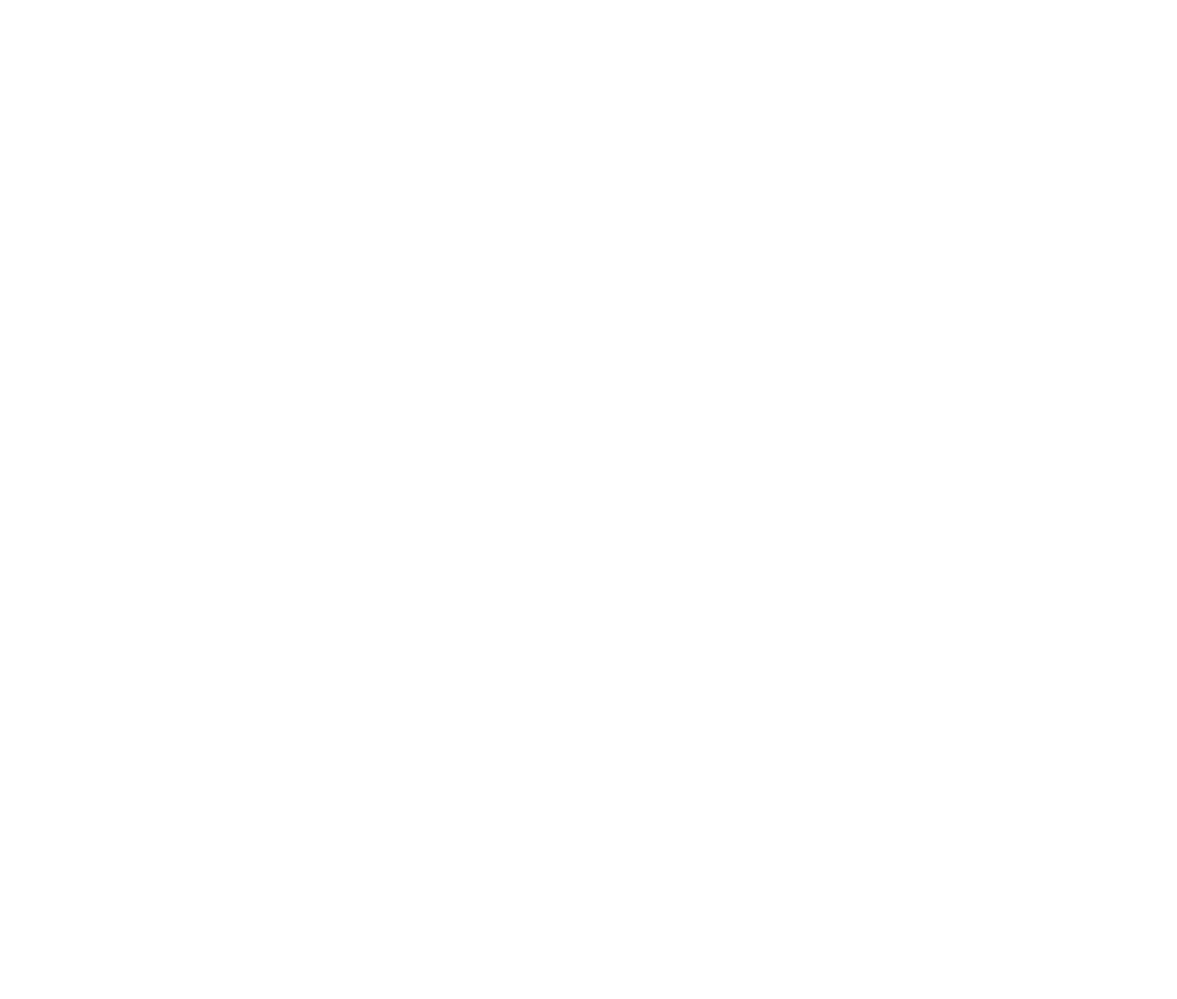
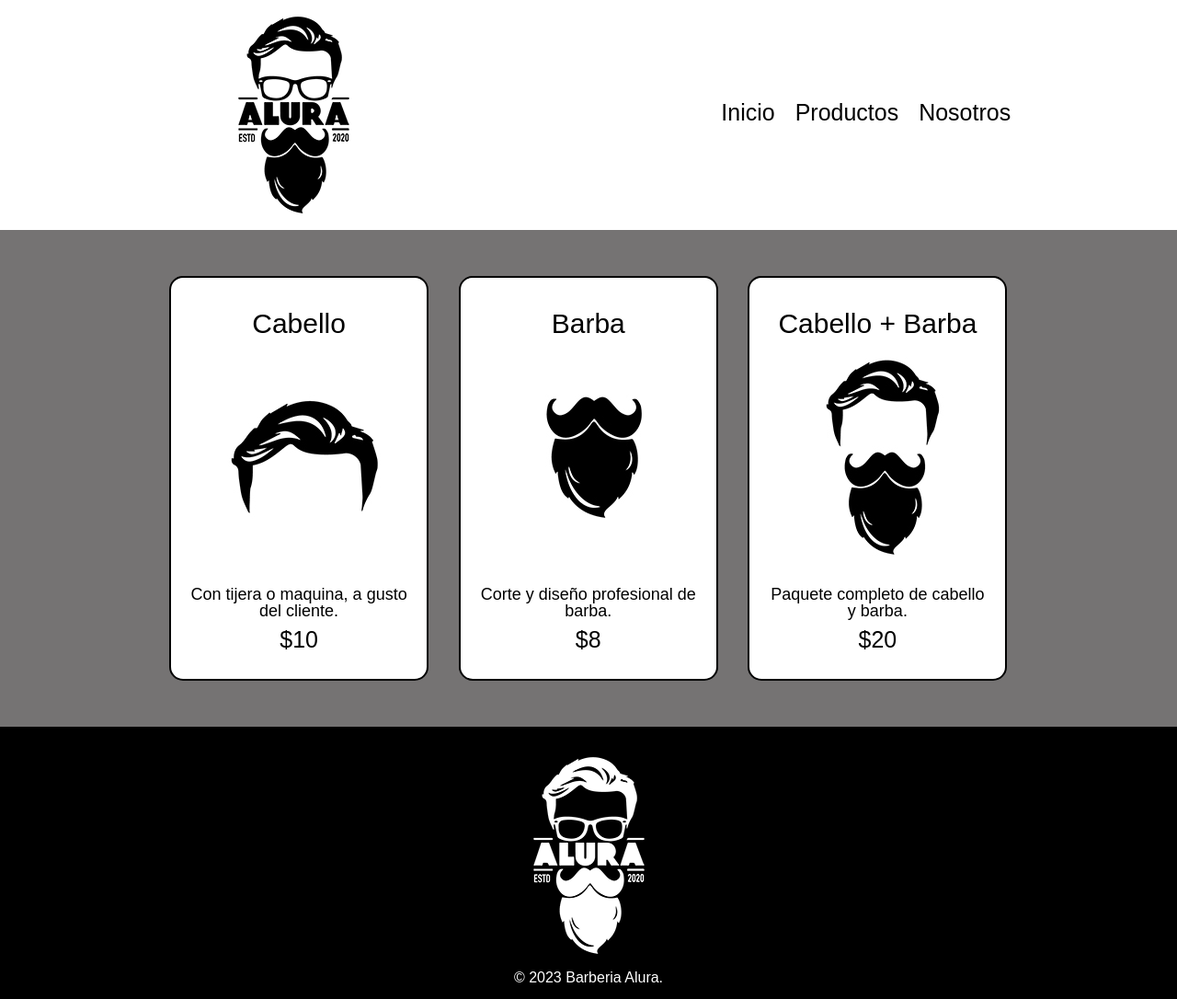
Before and after one commit to ValentinoJerez/BarberiaAlura, a plain HTML site: page products.html in a window 1280 px wide. Shown: the whole page at 92% size. Before the commit the page ends 800 px from the top, so only its background shows below. Drawn offline with Linux system fonts and the light colour scheme.

Commit message:
PaginaProductos

```diff
--- a/products.css
+++ b/products.css
@@ -0,0 +1,79 @@
+.container{
+    background-color:rgb(117, 115, 115);
+    font-family: Arial, Helvetica, sans-serif;
+}
+
+.head{
+    background-color: white;
+    display: flex;
+    justify-content: space-around;
+}
+
+.logo{
+    margin-left: 50px;
+}
+
+.lista {
+    list-style: none;
+    margin-top: 110px;
+    font-size: 25px;
+}
+
+nav li {
+    display: inline;
+    margin: 0 0 0 15px;
+}
+
+nav a {
+    color: #000000;
+    text-decoration: none;
+}
+
+nav a:hover{
+    color: rgb(112, 112, 112);
+}
+
+.servicios{
+    width: 940px;
+    margin: 0 auto;
+    padding: 50px;
+}
+
+.servicios li{
+    display: inline-block;
+    text-align: center;
+    width: 30%;
+    vertical-align: top;
+    margin: 0 1.5%;
+    padding: 30px 20px;
+    background-color: white;
+    box-sizing: border-box;
+    border: 2px #000000 solid;
+    border-radius: 15px;
+}
+
+.servicios li:hover{
+    border-color: rgb(105, 103, 103);
+}
+
+.servicios h2{
+    font-size: 30px;
+    padding: 5px;
+}
+
+.descripcion{
+    font-size: 18px;
+    margin-top: 15px;
+}
+
+.precio{
+    font-size: 25px;
+    margin-top: 10px;
+}
+
+.footer{
+    background-color: #000000;
+    text-align: center;
+    color: white;
+    padding: 15px;
+}
--- a/products.html
+++ b/products.html
@@ -3,12 +3,48 @@
 <head>
     <meta charset="UTF-8">
     <meta name="viewport" content="width=device-width, initial-scale=1.0">
+    <link rel="stylesheet" href="reset.css">
     <link rel="stylesheet" href="products.css" />
     <title>Productos - Barberia Alura</title>
 </head>
 
-<body>
-    <header></header>
+<body class="container">
+    <header class="head">
+        <h1 class="logo"><img src="assets/logo.png" alt="Logo de la barbería"></h1>
+        <nav class="navbar">
+            <ul class="lista">
+                <li><a href="index.html">Inicio</a></li>
+                <li><a href="products.html">Productos</a></li>
+                <li><a href="nosotros.html">Nosotros</a></li>
+            </ul>
+        </nav>
+    </header>
+    <main>
+        <ul class="servicios">
+            <li>
+                <h2>Cabello</h2>
+                <img src="assets/cabello.jpg" alt="Imagen del cabello">
+                <p class="descripcion">Con tijera o maquina, a gusto del cliente.</p>
+                <p class="precio">$10</p>
+            </li>
+            <li>
+                <h2>Barba</h2>
+                <img src="assets/barba.jpg" alt="Imagen de una barba">
+                <p class="descripcion">Corte y diseño profesional de barba.</p>
+                <p class="precio">$8</p>
+            </li>
+            <li>
+                <h2>Cabello + Barba</h2>
+                <img src="assets/cabello+barba.jpg" alt="Imagen de un cliente con ambos productos">
+                <p class="descripcion">Paquete completo de cabello y barba.</p>
+                <p class="precio">$20</p>
+            </li>
+        </ul>
+    </main>
+    <footer class="footer">
+        <img src="assets/logo-blanco.png" alt="Logo Blanco">
+        <p>&copy; 2023 Barberia Alura. </p>
+    </footer>
 </body>
 
 </html>
--- /dev/null
+++ b/reset.css
@@ -0,0 +1,48 @@
+/* http://meyerweb.com/eric/tools/css/reset/
+   v2.0 | 20110126
+   License: none (public domain)
+*/
+
+html, body, div, span, applet, object, iframe,
+h1, h2, h3, h4, h5, h6, p, blockquote, pre,
+a, abbr, acronym, address, big, cite, code,
+del, dfn, em, img, ins, kbd, q, s, samp,
+small, strike, strong, sub, sup, tt, var,
+b, u, i, center,
+dl, dt, dd, ol, ul, li,
+fieldset, form, label, legend,
+table, caption, tbody, tfoot, thead, tr, th, td,
+article, aside, canvas, details, embed,
+figure, figcaption, footer, header, hgroup,
+menu, nav, output, ruby, section, summary,
+time, mark, audio, video {
+	margin: 0;
+	padding: 0;
+	border: 0;
+	font-size: 100%;
+	font: inherit;
+	vertical-align: baseline;
+}
+/* HTML5 display-role reset for older browsers */
+article, aside, details, figcaption, figure,
+footer, header, hgroup, menu, nav, section {
+	display: block;
+}
+body {
+	line-height: 1;
+}
+ol, ul {
+	list-style: none;
+}
+blockquote, q {
+	quotes: none;
+}
+blockquote:before, blockquote:after,
+q:before, q:after {
+	content: '';
+	content: none;
+}
+table {
+	border-collapse: collapse;
+	border-spacing: 0;
+}
```
Also changed, not shown: nosotros.html (added).
